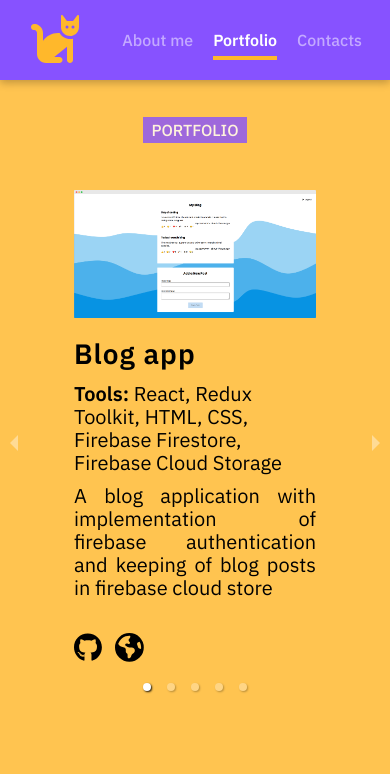
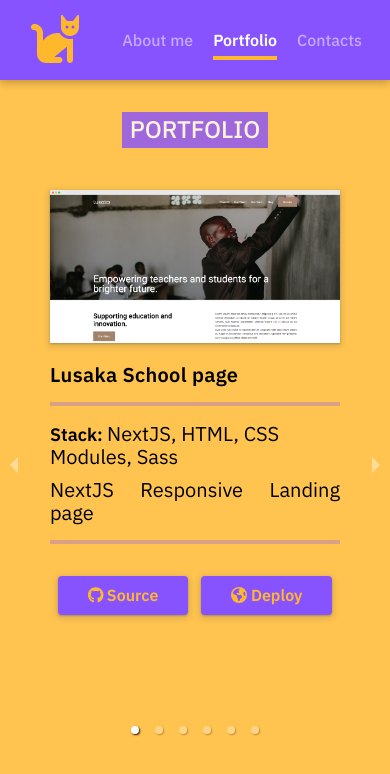
Before and after one commit to kremlevmax/hire-me, a React (Create React App) app: page /#/portfolio in a window 390 px wide. Shown: the top 774 px of the page. Built offline with nearby package versions, Linux system fonts and the light colour scheme.

Commit message:
Add info to about me page

```diff
--- a/src/components/About.css
+++ b/src/components/About.css
@@ -68,6 +68,7 @@
   z-index: 5;
   max-width: 400px;
   min-width: 200px;
+  margin-top: 20px;
 }
 
 @media screen and (max-width: 575px) {
@@ -98,7 +99,7 @@
 
 .about__text-header-container {
   max-width: 400px;
-  line-height: 3.5em;
+  line-height: 3em;
 }
 
 .about__text-header {
@@ -158,10 +159,21 @@
   font-weight: 400;
   text-align: justify;
   margin-bottom: 40px;
+  font-size: 20px;
+}
+
+.about__text_bold {
+  font-weight: 600;
 }
 
 .about__download-button {
   margin-bottom: 40px;
+}
+
+@media screen and (max-width: 575px) {
+  .about__download-button {
+    text-align: center;
+  }
 }
 
 .about__download-button-link {
@@ -211,6 +223,15 @@
   gap: 20px;
 }
 
+@media screen and (max-width: 575px) {
+  .about__social-links-container {
+    text-align: center;
+  }
+  .about__social-links {
+    justify-content: center;
+  }
+}
+
 .about__triangle-container {
   position: absolute;
   top: 45%;
--- a/src/components/About.js
+++ b/src/components/About.js
@@ -3,11 +3,7 @@ import photo from "../images/photo.png";
 import "./About.css";
 import AnimatedPage from "./AnimatedPage";
 import { FontAwesomeIcon } from "@fortawesome/react-fontawesome";
-import {
-  faGithub,
-  faLinkedin,
-  faInstagramSquare,
-} from "@fortawesome//free-brands-svg-icons";
+import { faGithub, faLinkedin } from "@fortawesome//free-brands-svg-icons";
 import { faMobileRetro, faEnvelope } from "@fortawesome/free-solid-svg-icons";
 
 function About() {
@@ -30,12 +26,39 @@ function About() {
               </h1>
             </div>
             <div className='about__main-text-container'>
-              <span className='about__main-text'>
-                Pro-active and detail-oriented Frontend Developer seeking an
-                entry-level position to utilize skills in coding,
+              <p className='about__main-text'>
+                I'm a pro-active and detail-oriented developer and currently
+                seeking an entry-level position to utilize skills in coding,
                 troubleshooting, acquiring new skills, and assisting in
-                delivering effective solutions within a regulated time frame.
-              </span>
+                delivering effective solutions.
+              </p>
+              <p>
+                <span className='about__text_bold'>Location: </span>Seattle, WA.
+                Open to relocation
+              </p>
+              <p>
+                <span className='about__text_bold'>Job Model: </span>On-site,
+                Remote or Hybrid
+              </p>
+              <p>
+                <span className='about__text_bold'>Languages: </span>HTML, CSS,
+                JavaScript, TypeScript
+              </p>
+              <p>
+                <span className='about__text_bold'>
+                  Frameworks and State/Data Management:{" "}
+                </span>
+                React, React Router, NextJS, Redux Toolkit, Firebase, Axios,
+                Apollo Client, GraphQL, Strapi CMS, MongoDB, Formspree
+              </p>
+              <p>
+                <span className='about__text_bold'>UI Libraries: </span>
+                FramerJS, Sass, CSS Modules, Material UI, Boxicons, Font Awesome
+              </p>
+              <p>
+                <span className='about__text_bold'>Tools: </span>
+                Cypress, Jest, Git, webpack,
+              </p>
             </div>
             <div className='about__download-button'>
               <a
@@ -52,7 +75,7 @@ function About() {
             <div className='about__social-links-container'>
               <div className='about__social-links-description-container'>
                 <span className='about__social-links-description'>
-                  You can find me here:
+                  Find me here:
                 </span>
               </div>
               <div className='about__social-links'>
@@ -70,14 +93,6 @@ function About() {
                     href='https://www.linkedin.com/in/max-kremlev/'
                   >
                     <FontAwesomeIcon icon={faLinkedin} />
-                  </a>
-                </div>
-                <div className='about__social-link'>
-                  <a
-                    className='about__social-link-a'
-                    href='https://www.instagram.com/krmlvmx/'
-                  >
-                    <FontAwesomeIcon icon={faInstagramSquare} />
                   </a>
                 </div>
                 <div className='about__social-link'>
--- a/src/components/Portfolio.css
+++ b/src/components/Portfolio.css
@@ -26,10 +26,15 @@
   opacity: 0.8;
   background-color: #8752ff;
   padding: 4px 8px;
-  text-align: center;
-  width: fit-content;
+  /* text-align: center;
+  width: fit-content; */
 }
-
+@media screen and (max-width: 989px) {
+  .portfolio__header-container {
+    text-align: left;
+    font-size: 24px;
+  }
+}
 .portfolio__header {
   color: #fff;
 }
--- a/src/components/Portfolio.js
+++ b/src/components/Portfolio.js
@@ -5,6 +5,7 @@ import adoptGoodBoy from "../images/adoptGoodBoy.png";
 import todoList from "../images/todoList.png";
 import reactogram from "../images/reactogram.png";
 import blog from "../images/blog.png";
+import lusaka from "../images/lusaka.png";
 
 import "react-responsive-carousel/lib/styles/carousel.min.css"; // requires a loader
 import "./Portfolio.css";
@@ -14,6 +15,14 @@ import AnimatedPage from "./AnimatedPage";
 
 function Portfolio() {
   const projectCards = [
+    {
+      screenshot: lusaka,
+      name: "Lusaka School page",
+      tools: ["NextJS", "HTML", "CSS Modules", "Sass"],
+      description: "NextJS Responsive Landing page",
+      source: "https://github.com/kremlevmax/lusaka",
+      online: "https://lusaka.vercel.app/",
+    },
     {
       screenshot: blog,
       name: "Blog app",
--- a/src/components/ProjectCard.css
+++ b/src/components/ProjectCard.css
@@ -24,7 +24,7 @@
 
 @media screen and (max-width: 575px) {
   .project-card__container {
-    margin: 0 24px;
+    margin: 0;
     padding: 10px;
     box-shadow: none;
     background-color: transparent;
@@ -33,6 +33,8 @@
 
 .project-card__screenshot {
   width: 100%;
+  box-shadow: rgba(60, 64, 67, 0.3) 0px 1px 2px 0px,
+    rgba(60, 64, 67, 0.15) 0px 2px 6px 2px;
 }
 
 .project-card__text-container {
@@ -46,8 +48,27 @@
   }
 }
 
+.project-card___description-container {
+}
+
 .project-card__title-container {
-  margin-bottom: 12px;
+}
+
+.project-card__separation-line {
+  height: 0px;
+  width: 100%;
+  background: #ffb82b;
+  opacity: 0.3;
+  margin-bottom: 1rem;
+  margin-top: 1rem;
+}
+
+@media screen and (max-width: 575px) {
+  .project-card__separation-line {
+    height: 4px;
+
+    background: #8752ff;
+  }
 }
 
 .project-card__title {
@@ -71,9 +92,9 @@
   font-size: 20px;
 }
 
-@media screen and (max-width: 355px) {
+@media screen and (max-width: 450px) {
   .project-card__title {
-    font-size: 26px;
+    font-size: 20px;
     letter-spacing: 0.3px;
   }
 
@@ -90,15 +111,31 @@
 .project-cars__links-container {
   margin-top: 2rem;
   display: flex;
+  justify-content: center;
   gap: 0.8rem;
 }
 
 .project-cars__link {
-  font-size: 1.8rem;
-  color: black;
+  border: 0;
+  background: #8752ff;
+  font-weight: 600;
+  padding: 10px 30px;
+  border-radius: 4px;
+  text-decoration: none;
+  box-shadow: rgba(60, 64, 67, 0.3) 0px 1px 2px 0px,
+    rgba(60, 64, 67, 0.15) 0px 2px 6px 2px;
   transition: all 400ms ease;
+  color: #ffb82b;
 }
 
 .project-cars__link:hover {
-  color: #ffb82b;
+  background: #ffb82b;
+  color: #8752ff;
 }
+
+@media screen and (max-width: 380px) {
+  .project-cars__link {
+    font-size: 20px;
+    padding: 10px 15px;
+  }
+}
--- a/src/components/ProjectCard.js
+++ b/src/components/ProjectCard.js
@@ -19,8 +19,9 @@ function ProjectCard({ screenshot, name, tools, description, source, online }) {
           <div className='project-card__title-container'>
             <span className='project-card__title'>{name}</span>
           </div>
+          <div className='project-card__separation-line' />
           <div className='project-card__tools-container'>
-            <span className='project-card__tools'>Tools: </span>
+            <span className='project-card__tools'>Stack: </span>
             {tools.map((tool, index) => {
               if (index === tools.length - 1) {
                 return (
@@ -37,9 +38,12 @@ function ProjectCard({ screenshot, name, tools, description, source, online }) {
               }
             })}
           </div>
+
           <div className='project-card___description-container'>
             <span className='project-card___description'>{description}</span>
           </div>
+          <div className='project-card__separation-line' />
+
           <div className='project-cars__links-container'>
             <a
               href={source}
@@ -47,15 +51,16 @@ function ProjectCard({ screenshot, name, tools, description, source, online }) {
               rel='noreferrer'
               className='project-cars__link'
             >
-              <FontAwesomeIcon icon={faGithub} />
+              <FontAwesomeIcon icon={faGithub} /> Source
             </a>
+
             <a
               href={online}
               target='_blank'
               rel='noreferrer'
               className='project-cars__link'
             >
-              <FontAwesomeIcon icon={faEarthAmerica} />
+              <FontAwesomeIcon icon={faEarthAmerica} /> Deploy
             </a>
           </div>
         </div>
```
Also changed, not shown: src/images/lusaka.png (added).
